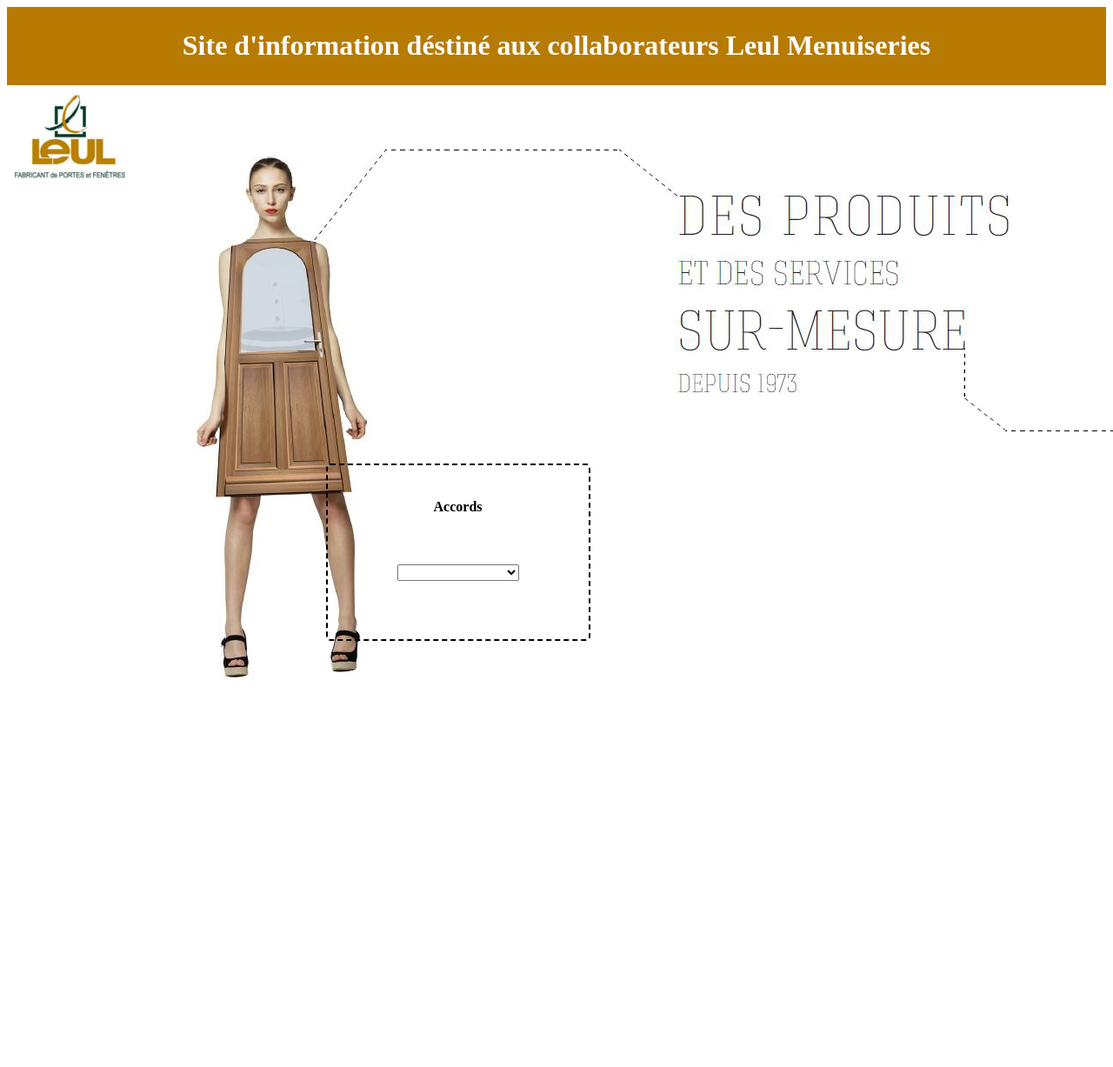
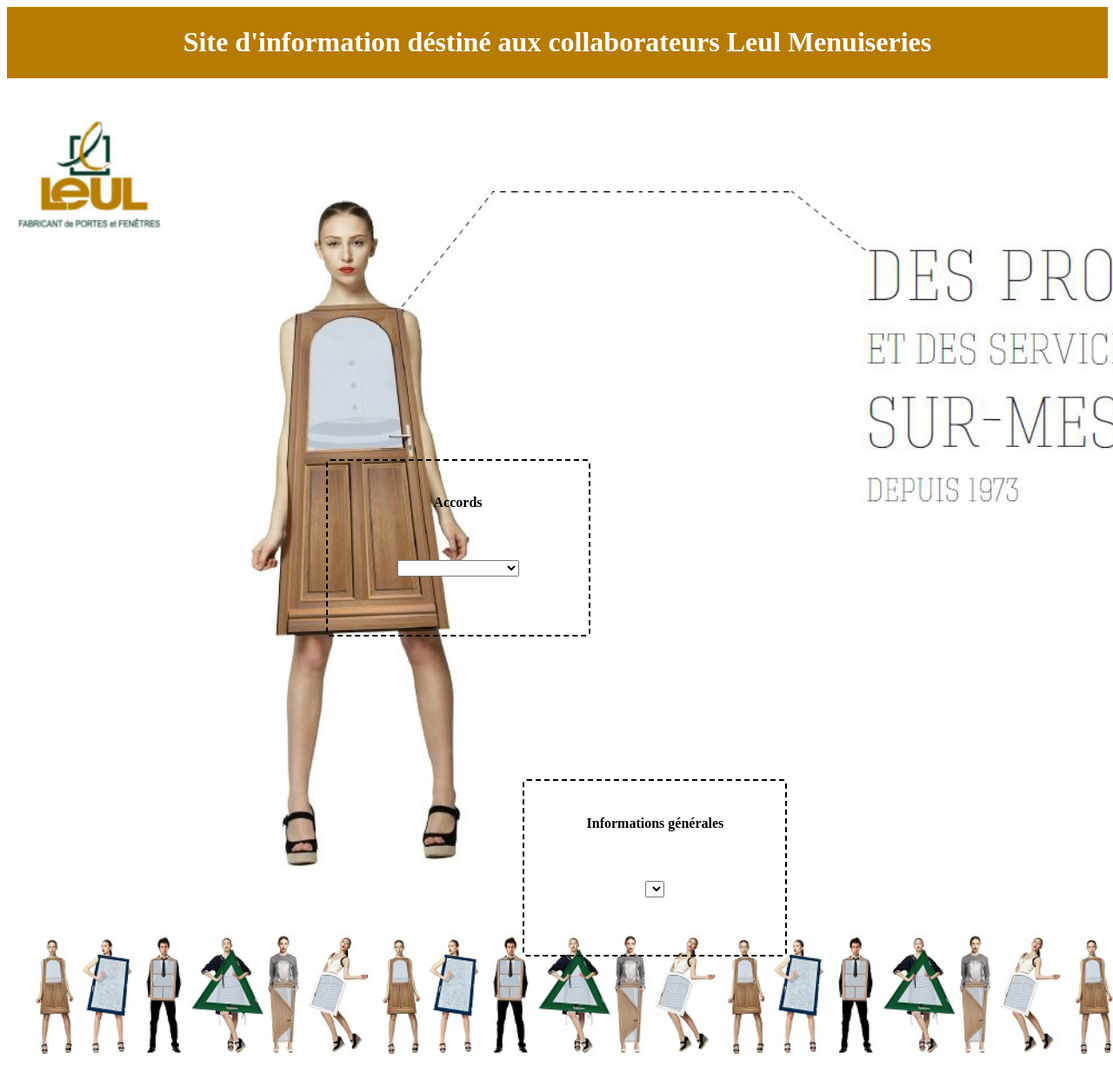
Before and after one commit to Greflop/site_leul, a plain HTML site: page index.html in a window 1280 px wide. Shown: the whole page at 87% size. Before the commit the page ends 806 px from the top, so only its background shows below. Drawn offline with Linux system fonts and the light colour scheme.

Commit message:
Fix back + try fix box

```diff
--- a/index.html
+++ b/index.html
@@ -6,7 +6,7 @@
     <title>Accueil</title>
 </head>
 
-<body background="Background.png">
+<body>
 
 <div id="header">
 	<h1>Site d'information d&eacute;stin&eacute; aux collaborateurs Leul Menuiseries</h1>
--- a/style.css
+++ b/style.css
@@ -2,7 +2,13 @@
                                 /* afficher la boîte et la ComboBox "Informations générales". */
 
 .show_info_gen {
-    display: none;              /* none = cache la frame || default = montre la frame */
+    display: default;              /* none = cache la frame || default = montre la frame */
+}
+
+body {
+    background-image: url(Background.png);
+    background-size: cover;
+    background-repeat: no-repeat;
 }
 
 #header {
@@ -11,8 +17,10 @@
         brune : #b77b02
         verte : #294A30 */
     color: white;
+    width: 100%;
+    height: 20%;
     text-align: center;
-    padding: 5px;
+    padding: 1px;
 }
 
 #nav {
@@ -34,8 +42,9 @@
     height: 200px;
     border: 2px black dashed;
     border-radius: 5px;
-    margin: 35px;
+    margin: 38px;
     margin-left: 29%;
+    margin-bottom: 10%;
 }
 
 .info_gen {
@@ -45,6 +54,7 @@
     height: 200px;
     border: 2px black dashed;
     border-radius: 5px;
-    margin: 35px;
+    margin: 38px;
     margin-right: 29%;
+    margin-bottom: 10%;
 }
```
